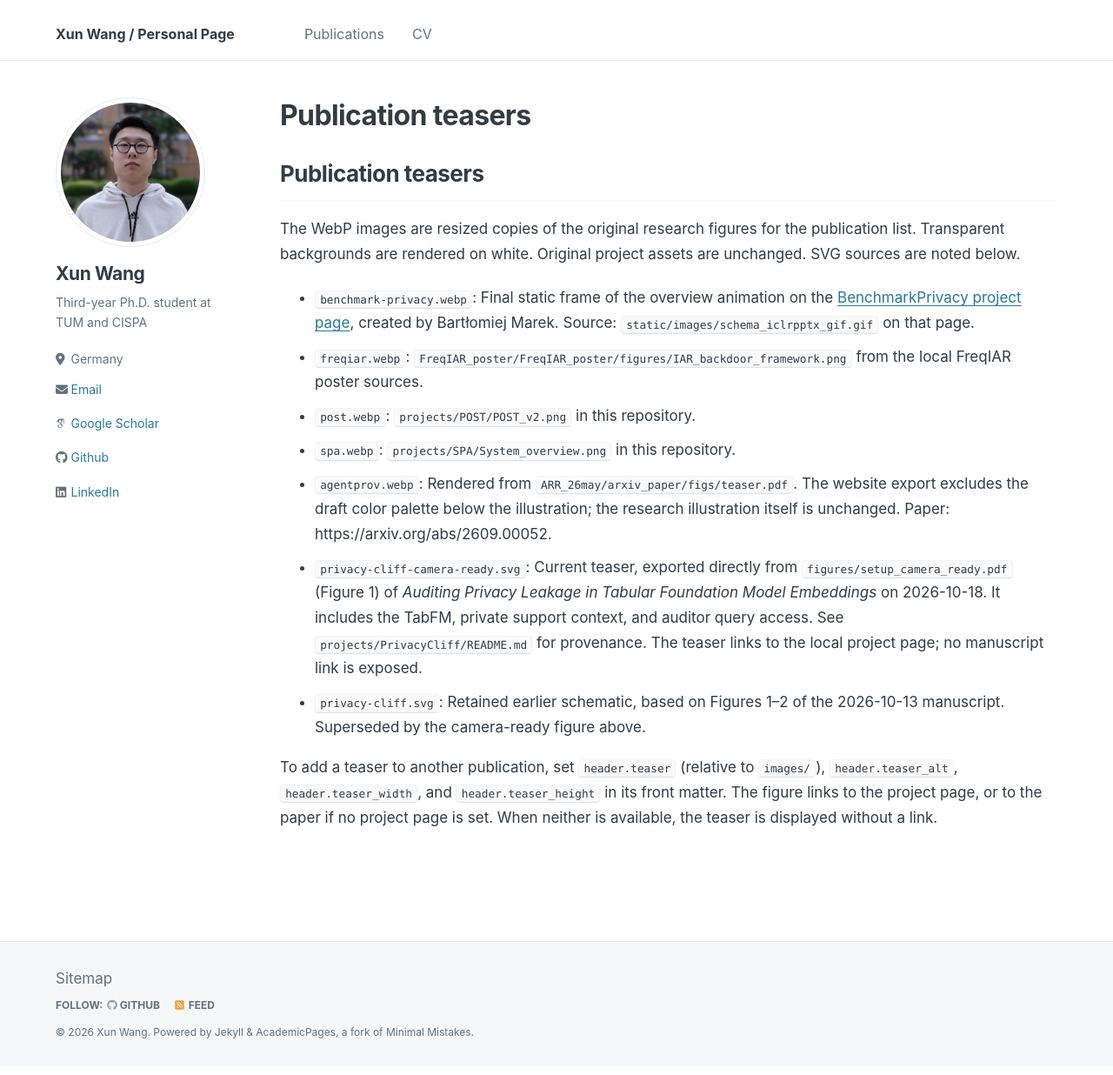
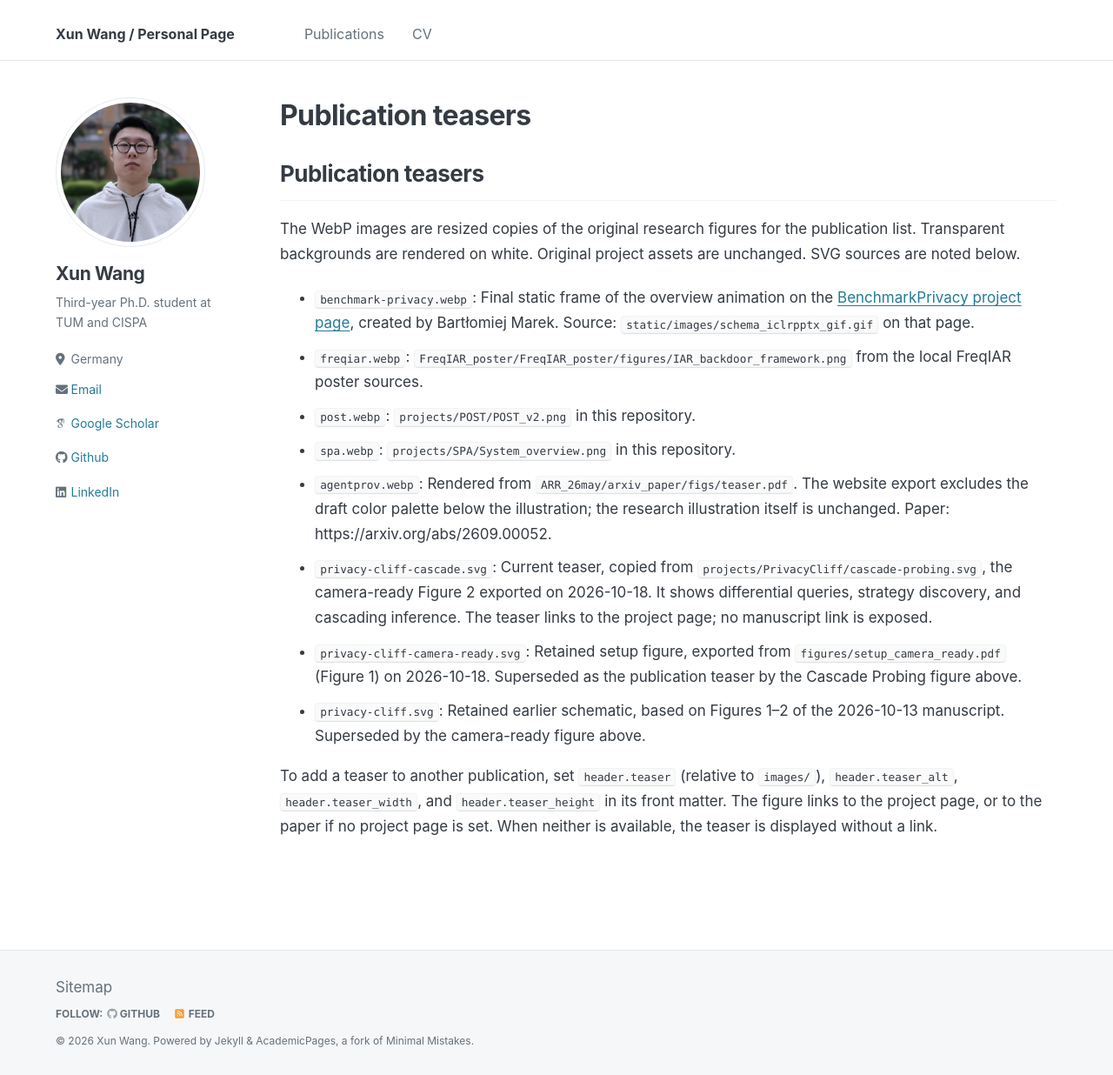
Before and after one commit to stephen016/stephen016.github.io, a Jekyll site: the page built from images/publications/README.md, in a window 1280 px wide and 1236 px high. Shown: the whole window at 87% size. Built offline with Jekyll 4.4.1, drawn with Linux system fonts in a browser that asks for light colours; some web fonts are replaced; our own code applies the rules of GitHub Pages for plain Markdown files.

Commit message:
Use Cascade Probing figure as publication teaser

```diff
--- a/images/publications/README.md
+++ b/images/publications/README.md
@@ -7,7 +7,8 @@ The WebP images are resized copies of the original research figures for the publ
 - `post.webp`: `projects/POST/POST_v2.png` in this repository.
 - `spa.webp`: `projects/SPA/System_overview.png` in this repository.
 - `agentprov.webp`: Rendered from `ARR_26may/arxiv_paper/figs/teaser.pdf`. The website export excludes the draft color palette below the illustration; the research illustration itself is unchanged. Paper: https://arxiv.org/abs/2609.00052.
-- `privacy-cliff-camera-ready.svg`: Current teaser, exported directly from `figures/setup_camera_ready.pdf` (Figure 1) of *Auditing Privacy Leakage in Tabular Foundation Model Embeddings* on 2026-10-18. It includes the TabFM, private support context, and auditor query access. See `projects/PrivacyCliff/README.md` for provenance. The teaser links to the local project page; no manuscript link is exposed.
+- `privacy-cliff-cascade.svg`: Current teaser, copied from `projects/PrivacyCliff/cascade-probing.svg`, the camera-ready Figure 2 exported on 2026-10-18. It shows differential queries, strategy discovery, and cascading inference. The teaser links to the project page; no manuscript link is exposed.
+- `privacy-cliff-camera-ready.svg`: Retained setup figure, exported from `figures/setup_camera_ready.pdf` (Figure 1) on 2026-10-18. Superseded as the publication teaser by the Cascade Probing figure above.
 - `privacy-cliff.svg`: Retained earlier schematic, based on Figures 1–2 of the 2026-10-13 manuscript. Superseded by the camera-ready figure above.
 
 To add a teaser to another publication, set `header.teaser` (relative to `images/`), `header.teaser_alt`, `header.teaser_width`, and `header.teaser_height` in its front matter. The figure links to the project page, or to the paper if no project page is set. When neither is available, the teaser is displayed without a link.
```
Also changed, not shown: _publications/PrivacyCliff.md (+4 -4 lines), projects/PrivacyCliff/README.md (+1 -1 lines), images/publications/privacy-cliff-cascade.svg (added).
